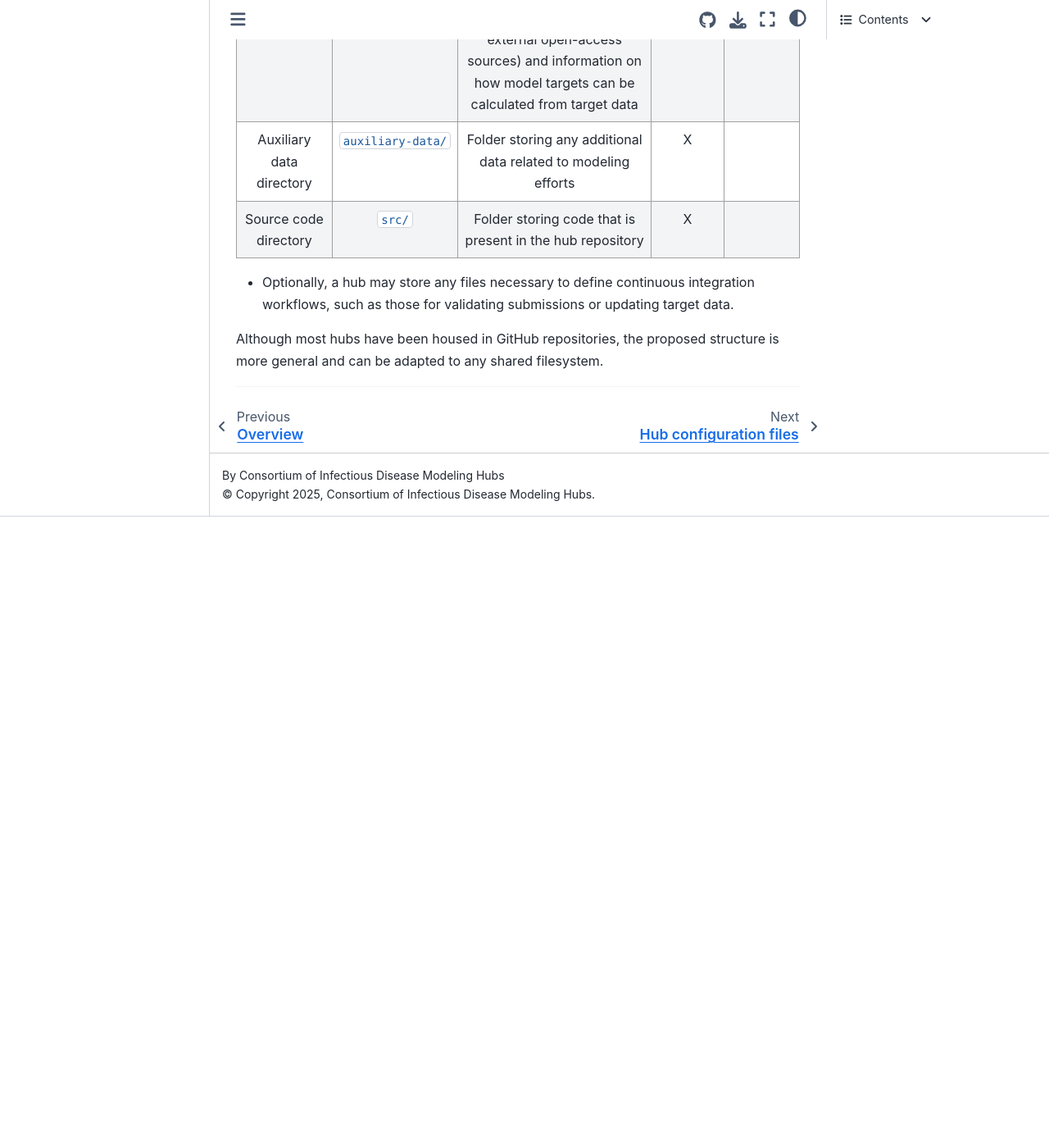
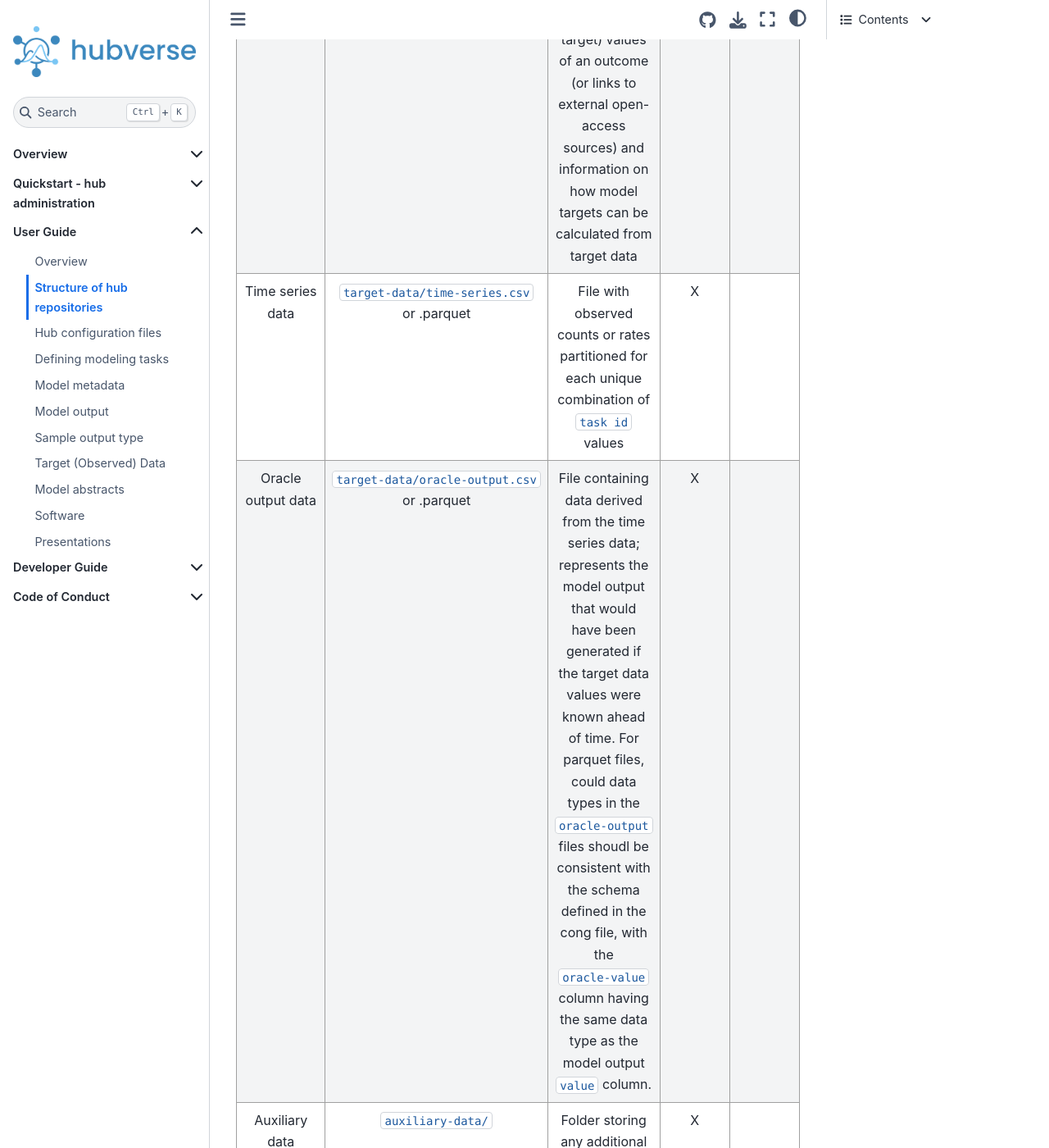
Before and after one commit to hubverse-org/hubDocs, a Sphinx documentation site: the page built from docs/source/user-guide/hub-structure.md, in a window 1280 px wide and 1400 px high, scrolled down 3989 px. Shown: the whole window at 82% size. Built offline with Sphinx 7.4.7 and the Sphinx Book theme 1.1.4, drawn with Linux system fonts in a browser that asks for light colours; comment, search, counter and statistics services are not loaded; before the commit the page ends 4619 px from its top, so only the background shows below that.

Commit message:
Update hub-structure.md
Add target data file location, names, and format

````diff
--- a/docs/source/user-guide/hub-structure.md
+++ b/docs/source/user-guide/hub-structure.md
@@ -63,6 +63,8 @@ The following components are not required for a hub but may be useful:
 | Component | Location | Description | Hub provides | Modeler provides |
 | ------ | ------ | ------ | ------ | ------ |
 | Target data directory | `target-data/` | Folder storing actual observed (i.e., target) values of an outcome (or links to external open-access sources) and information on how  model targets can be calculated from target data | X | |
+| Time series data | `target-data/time-series.csv` or .parquet | File with observed counts or rates partitioned for each unique combination of `task id` values | X |  |
+| Oracle output data | `target-data/oracle-output.csv` or .parquet | File containing data derived from the time series data; represents the model output that would have been generated if the target data values were known ahead of time. For parquet files, could data types in the `oracle-output` files shoudl be consistent with the schema defined in the cong file, with the `oracle-value` column having the same data type as the model output `value` column. | X |  |
 | Auxiliary data directory | `auxiliary-data/` | Folder storing any additional data related to modeling efforts | X |  |
 | Source code directory | `src/` | Folder storing code that is present in the hub repository | X |  |
 ```
````
